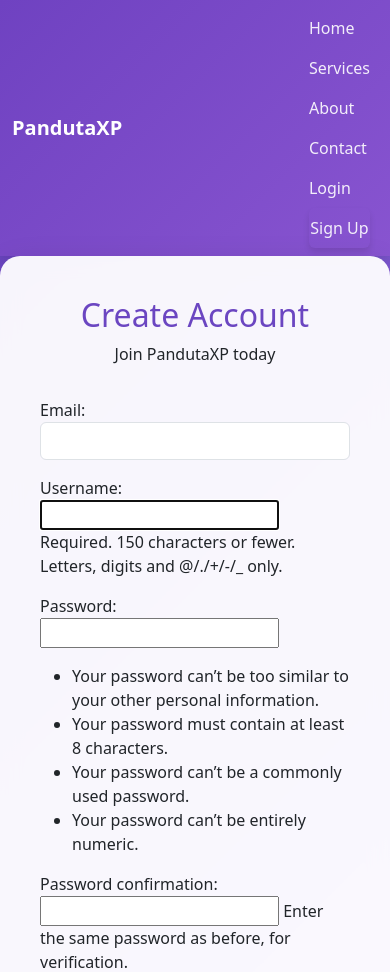
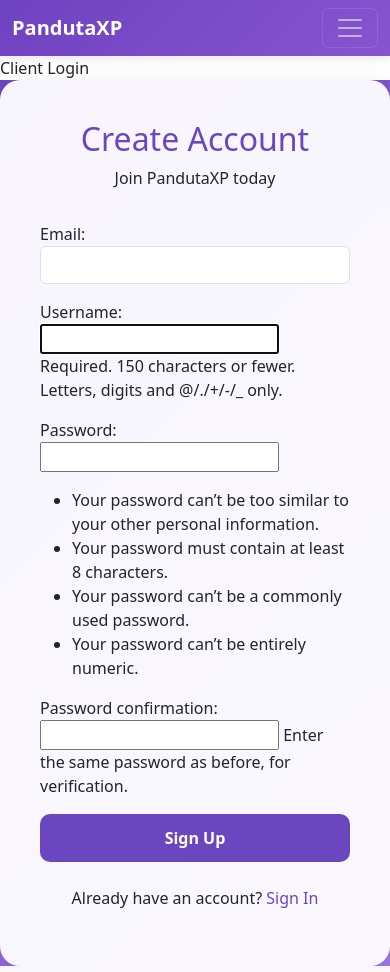
Before and after one commit to SuzanFah/PandutaXP, a Django app: page /register/ in a window 390 px wide. Shown: the top 972 px of the page. Run offline with Django 4.2, Linux system fonts and the light colour scheme; parts of the project's set-up code (start-up, migrations or seed data) failed here and were passed over.

Commit message:
feat: implement responsive navigation bar with authentication links

```diff
--- a/templates/navbar.html
+++ b/templates/navbar.html
@@ -1,17 +1,29 @@
 <nav class="navbar navbar-expand-lg navbar-dark">
     <div class="container">
         <a class="navbar-brand" href="{% url 'home' %}">PandutaXP</a>
+        <button class="navbar-toggler" type="button" data-bs-toggle="collapse" data-bs-target="#navbarNav" aria-controls="navbarNav" aria-expanded="false" aria-label="Toggle navigation">
+            <span class="navbar-toggler-icon"></span>
+        </button>
+
+        <div class="collapse navbar-collapse" id="navbarNav">
             <div class="navbar-nav ms-auto">
                 <a class="nav-link" href="{% url 'home' %}">Home</a>
                 <a class="nav-link" href="#services">Services</a>
                 <a class="nav-link" href="#about">About</a>
                 <a class="nav-link" href="#contact">Contact</a>
+
                 {% if user.is_authenticated %}
+                    {% if user.client %}
+                        <a class="nav-link" href="{% url 'clients_dashboard' %}">Dashboard</a>
+                    {% endif %}
                     <a class="nav-link" href="{% url 'logout' %}">Logout</a>
                 {% else %}
-                <a class="nav-link" href="{% url 'login' %}">Login</a>
+                    <a class="nav-link" href="{% url 'clients:client_login' %}">Client Login</a>
                     <a class="nav-link btn btn-primary ms-2" href="{% url 'register' %}">Sign Up</a>
                 {% endif %}
             </div>
         </div>
+    </div>
 </nav>
+
+<a class="nav-link" href="{% url 'clients:client_login' %}">Client Login</a>
```
Lines whose indentation alone changed are shown as unchanged.
